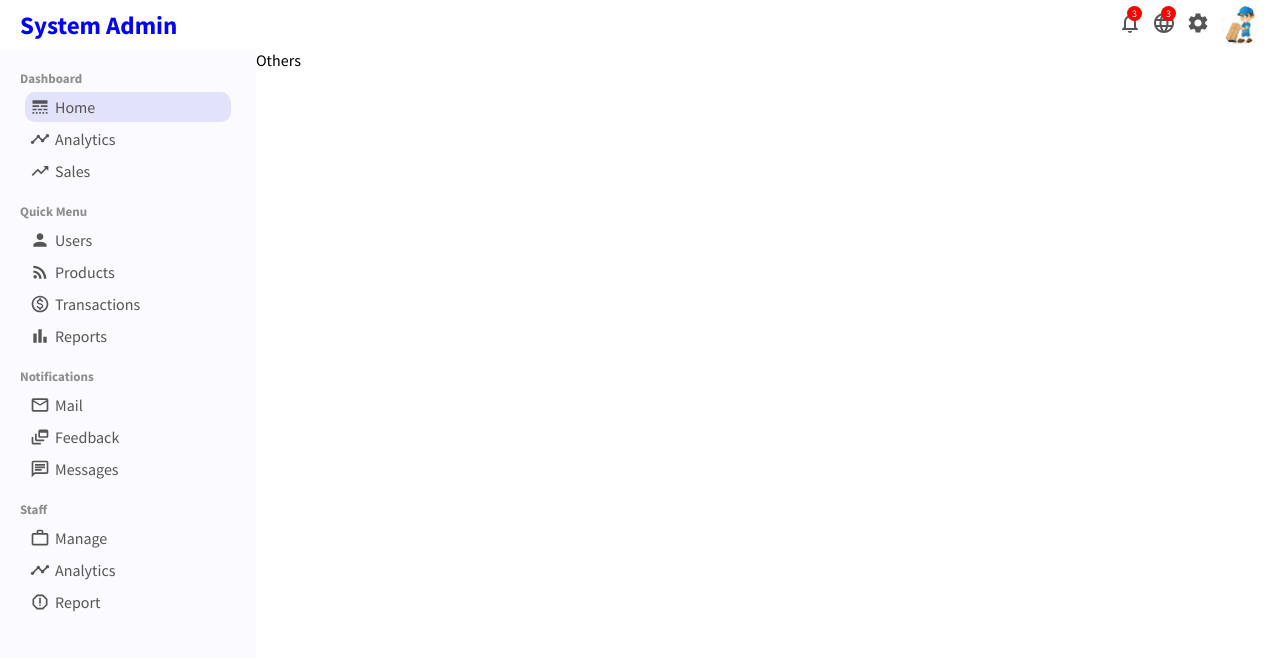
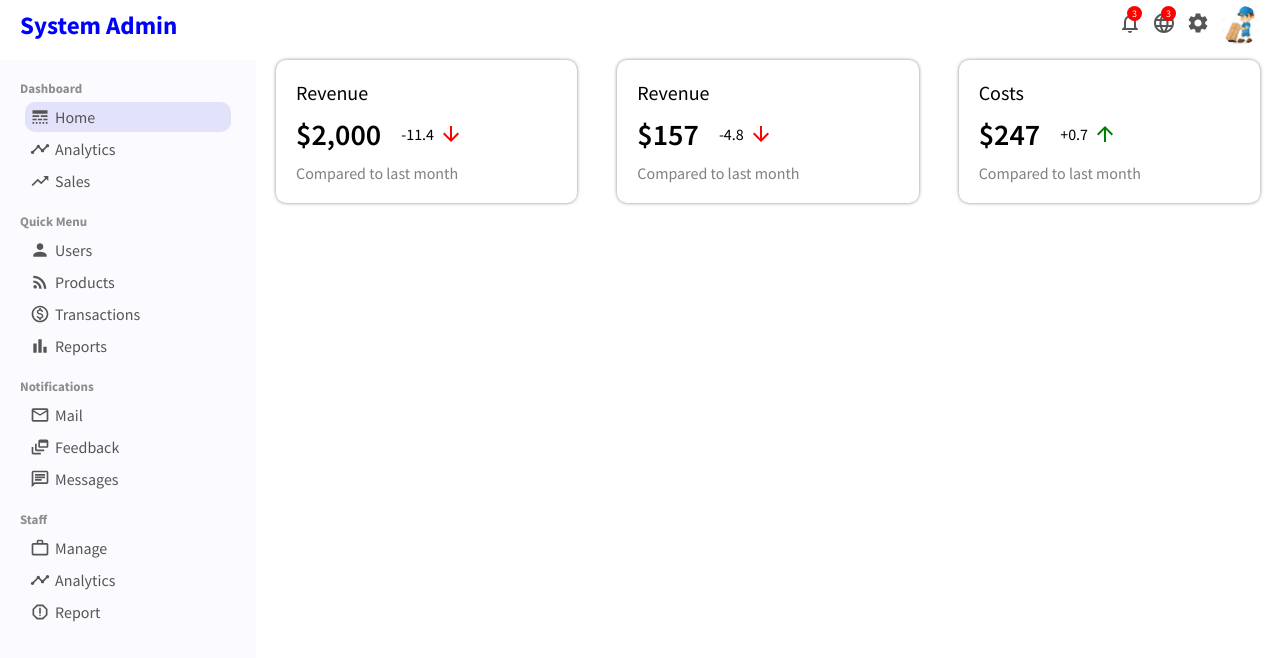
Before and after one commit to samuelkungu/redesign, a React (Create React App) app in the folder admin/panel/: page / in a window 1280 px wide. Shown: the top 658 px of the page. Built offline with nearby package versions, Linux system fonts and the light colour scheme.

Commit message:
info widgets

```diff
--- a/admin/panel/src/App.css
+++ b/admin/panel/src/App.css
@@ -1,6 +1,4 @@
 .container{
  display: flex;
+ margin-top: 10px;
 }
-.others{
-  flex: 4;
-}
--- a/admin/panel/src/App.js
+++ b/admin/panel/src/App.js
@@ -1,6 +1,7 @@
 import SideBar from "./components/sidebar/SideBar";
 import TopBar from "./components/topbar/TopBar";
 import "./App.css";
+import Home from "./pages/home/Home";
 
 function App() {
   return (
@@ -8,9 +9,7 @@ function App() {
      <TopBar/>
      <div className="container">
        <SideBar/>
-        <div className="others">
-          Others
-        </div>
+        <Home/>
      </div>
     </div>
   );
--- /dev/null
+++ b/admin/panel/src/components/featuredInfo/Featuredinfo.jsx
@@ -0,0 +1,41 @@
+import { ArrowDownwardOutlined, ArrowUpwardOutlined } from '@mui/icons-material'
+import React from 'react'
+import "./featuredInfo.css"
+
+
+function Featuredinfo() {
+  return (
+    <div className='featured'>
+        <div className="featured-item">
+            <span className="featured-title">Revenue</span>
+                <div className="money-box">
+                    <span className="money">$2,000</span>
+                    <span className="rate">-11.4  <ArrowDownwardOutlined className='arrow-icon negative'/> </span>
+                </div>
+            <span className="featured-sub">Compared to last month</span>
+        </div>
+
+        <div className="featured-item">
+            <span className="featured-title">Revenue</span>
+                <div className="money-box">
+                    <span className="money">$157</span>
+                    <span className="rate">-4.8  <ArrowDownwardOutlined className='arrow-icon negative'/> </span>
+                </div>
+            <span className="featured-sub">Compared to last month</span>
+        </div>
+
+        <div className="featured-item">
+            <span className="featured-title">Costs</span>
+                <div className="money-box">
+                    <span className="money">$247</span>
+                    <span className="rate">+0.7 <ArrowUpwardOutlined className='arrow-icon'/> </span>
+                </div>
+            <span className="featured-sub">Compared to last month</span>
+        </div>
+
+
+    </div>
+  )
+}
+
+export default Featuredinfo
--- /dev/null
+++ b/admin/panel/src/components/featuredInfo/featuredInfo.css
@@ -0,0 +1,44 @@
+.featured{
+    display: flex;
+    width: 100%;
+    justify-content: space-between;
+}
+.featured-item{
+    flex: 1;
+    margin: 0px 20px;
+    padding: 20px;
+    cursor: pointer;
+    border-radius: 10px;
+    box-shadow: 0px 0px 4px -1px rgba(0,0,0,0.75);
+-webkit-box-shadow: 0px 0px 4px -1px rgba(0,0,0,0.75);
+-moz-box-shadow: 0px 0px 4px -1px rgba(0,0,0,0.75);
+
+}
+.featured-title{
+    font-size: 20px;
+}
+.money-box{
+  margin: 10px 0px;
+  display: flex;
+  align-items: center;
+}
+.money{
+    font-size: 30px;
+    font-weight: 600;
+}
+.rate{
+    display: flex;
+    align-items: center;
+    margin-left: 20px;
+}
+.arrow-icon{
+    font-size: 14px;
+    margin-left: 5px;
+    color: green;
+}
+.arrow-icon.negative{
+    color: red;
+}
+.featured-sub{
+    color: gray;
+}
--- a/admin/panel/src/components/sidebar/SideBar.jsx
+++ b/admin/panel/src/components/sidebar/SideBar.jsx
@@ -1,4 +1,4 @@
-import { BarChart, ChatOutlined, DynamicFeedOutlined, Forum, LineStyle, MailOutline, MonetizationOnOutlined, Paid, Person, ReportGmailerrorredOutlined, RssFeedOutlined, Timeline, TrendingUp, WorkOutlined, WorkOutlineOutlined } from '@mui/icons-material'
+import { BarChart, ChatOutlined, DynamicFeedOutlined, LineStyle, MailOutline, MonetizationOnOutlined, Person, ReportGmailerrorredOutlined, RssFeedOutlined, Timeline, TrendingUp, WorkOutlineOutlined } from '@mui/icons-material'
 import React from 'react'
 import "./sidebar.css"
 
@@ -37,7 +37,7 @@ function SideBar() {
             <div className="sidebar-menu">
                 <h3 className="sidebar-title">Staff</h3>
                 <ul className="sidebar-list">
-                    <li className="sidebar-list-item ">< WorkOutlineOutlined className='sidebar-icons'/>Manage</li>
+                    <li className="sidebar-list-item "><WorkOutlineOutlined className='sidebar-icons'/>Manage</li>
                     <li className="sidebar-list-item"><Timeline className='sidebar-icons'/>Analytics</li>
                     <li className="sidebar-list-item"><ReportGmailerrorredOutlined className='sidebar-icons'/>Report</li>
                 </ul>
--- /dev/null
+++ b/admin/panel/src/pages/home/Home.jsx
@@ -0,0 +1,15 @@
+import React from 'react'
+import Featuredinfo from '../../components/featuredInfo/Featuredinfo';
+import "./home.css";
+
+function Home() {
+  return (
+   <div className="home">
+
+      <Featuredinfo/>
+
+   </div>
+  )
+}
+
+export default Home
--- /dev/null
+++ b/admin/panel/src/pages/home/home.css
@@ -0,0 +1,3 @@
+.home{
+    flex: 4;
+}
```
